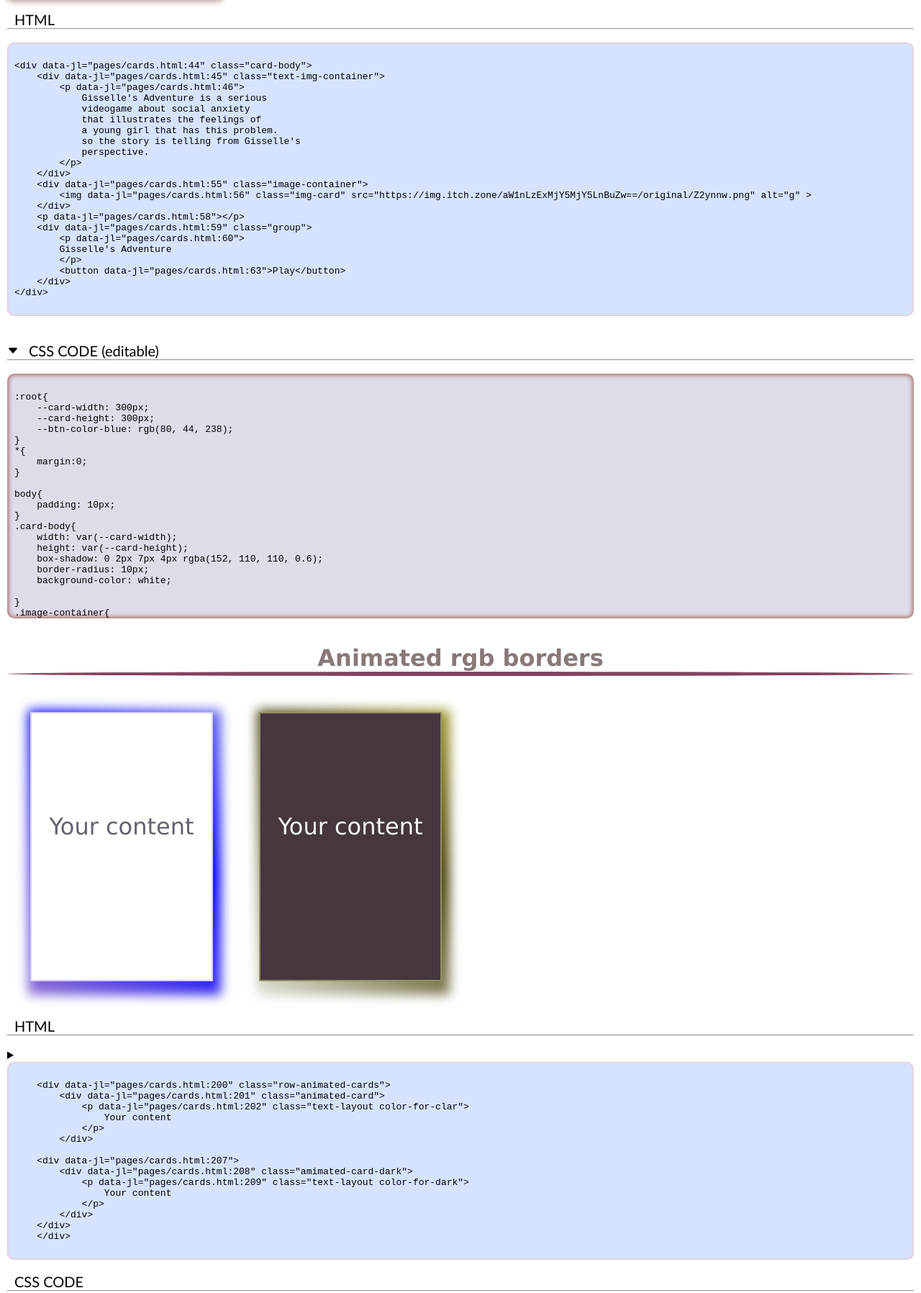
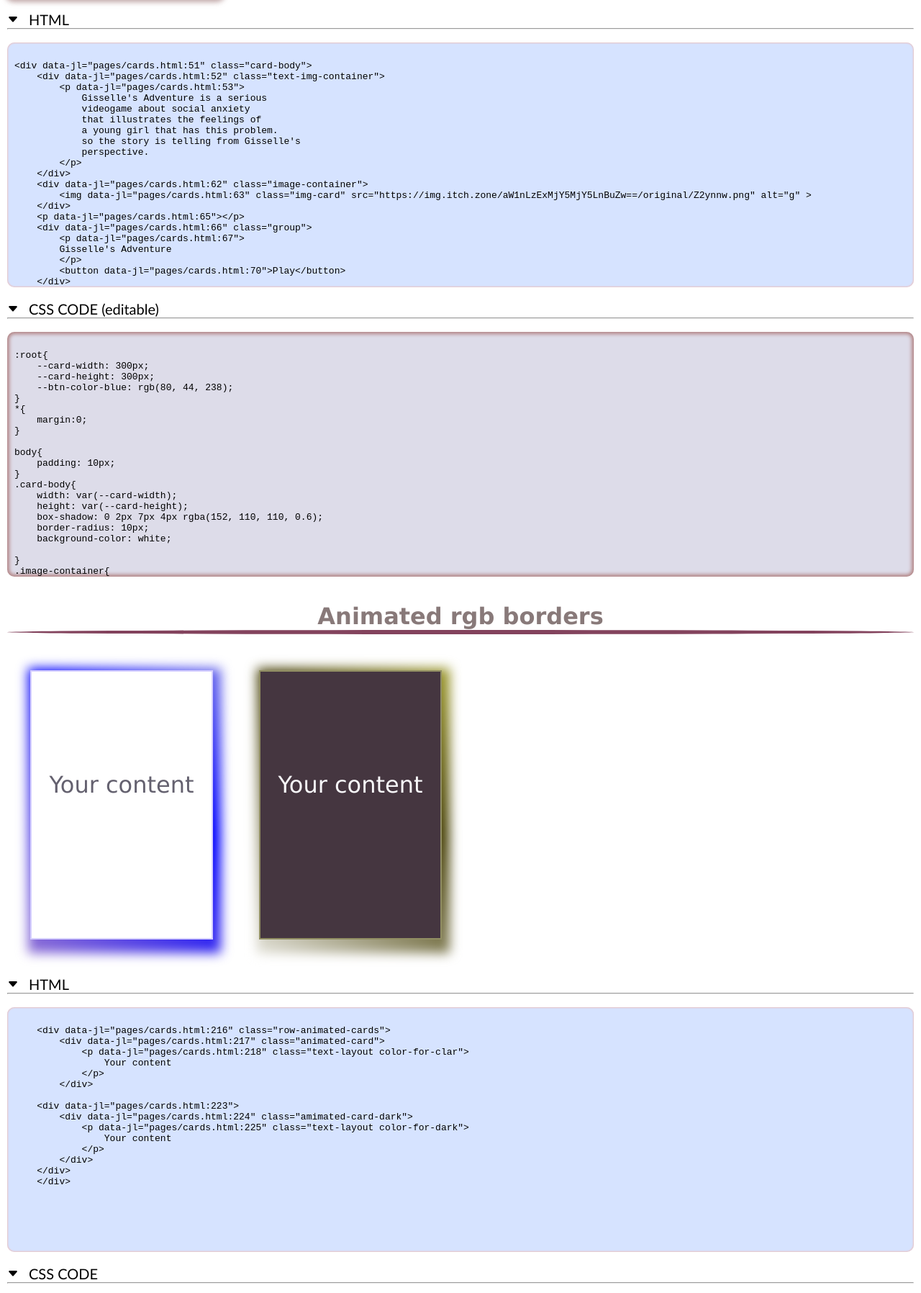
Before and after one commit to serchonodera117/copyWeb, a plain HTML site: page pages/cards.html in a window 1280 px wide. Shown: the part 375-2171 px from the top of the page at 72% size. Drawn offline with Linux system fonts and the light colour scheme.

Commit message:
standarization of the funcitonality to hide or show elements of edition code

```diff
--- a/pages/cards.css
+++ b/pages/cards.css
@@ -43,6 +43,8 @@
 }
 .html-editor{
     transition: 0.3s ease-in;
+    overflow-y: scroll;
+    height: var(--editors-height);
     background-color: var(--color-html);
     padding: 10px;
     border-radius: 10px;
@@ -60,7 +62,8 @@
     display: none;
 }
 /*Buttoms to show and hide containers----------------------------------------------------*/
-.group-editors:has(input[type="checkbox"]:checked) .css-editor{
+.group-editors:has(input[type="checkbox"]:checked) .css-editor,
+.group-editors:has(input[type="checkbox"]:checked) .html-editor{
     opacity: 0;
     visibility: hidden;
     height: 0;
--- a/pages/cards.html
+++ b/pages/cards.html
@@ -35,9 +35,16 @@
             </div>
         </div>
         <br>
-
-
-        <spam class="text">HTML</spam>
+        <div class="group-editors">
+            <div class="title-group">
+                <label for="frist-html-xmp" >
+                    <svg class="icon-editable" xmlns="http://www.w3.org/2000/svg" width="16" height="16" fill="currentColor" class="bi bi-caret-down-fill" viewBox="0 0 16 16">
+                        <path d="M7.247 11.14 2.451 5.658C1.885 5.013 2.345 4 3.204 4h9.592a1 1 0 0 1 .753 1.659l-4.796 5.48a1 1 0 0 1-1.506 0z"/>
+                    </svg>
+                </label>
+                <input id="frist-html-xmp" class="hiden-checkbox" type="checkbox">
+                <spam class="text">HTML</spam>
+            </div>
         <hr>
         <br>
          <xmp class="html-editor" contenteditable style="display: block;">
@@ -64,8 +71,9 @@
     </div>
 </div>
             </xmp>
+        </div>
+
          <br>
-        <br>
 
         <div class="group-editors">
         <div class="title-group">
@@ -73,6 +81,7 @@
                 <svg class="icon-editable" xmlns="http://www.w3.org/2000/svg" width="16" height="16" fill="currentColor" class="bi bi-caret-down-fill" viewBox="0 0 16 16">
                     <path d="M7.247 11.14 2.451 5.658C1.885 5.013 2.345 4 3.204 4h9.592a1 1 0 0 1 .753 1.659l-4.796 5.48a1 1 0 0 1-1.506 0z"/>
                   </svg>
+            </label>
             <input id="frist-css-xmp" class="hiden-checkbox" type="checkbox">
             <spam class="text">CSS CODE (editable)</spam>
         </div>
@@ -191,11 +200,18 @@ body{
         </div>
 
         <br>
-        <spam class="text">HTML</spam>
+        <div class="group-editors">
+            <div class="title-group">
+                <label for="second-html-xmp" >
+                    <svg class="icon-editable" xmlns="http://www.w3.org/2000/svg" width="16" height="16" fill="currentColor" class="bi bi-caret-down-fill" viewBox="0 0 16 16">
+                        <path d="M7.247 11.14 2.451 5.658C1.885 5.013 2.345 4 3.204 4h9.592a1 1 0 0 1 .753 1.659l-4.796 5.48a1 1 0 0 1-1.506 0z"/>
+                      </svg>
+                </label>
+                <input id="second-html-xmp" class="hiden-checkbox" type="checkbox">
+                <spam class="text">HTML</spam>
+            </div>
         <hr>
         <br>
-        <details>
-            <summary>
             <xmp class="html-editor" contenteditable>
     <div class="row-animated-cards">
         <div class="animated-card">
@@ -213,11 +229,21 @@ body{
     </div>
     </div>
             </xmp>
-        </summary>
-        </details>
+        </div>
+
 
         <br>
-        <spam class="text">CSS CODE</spam>
+
+        <div class="group-editors">
+            <div class="title-group">
+                    <label for="second-css-xmp">
+                        <svg class="icon-editable" xmlns="http://www.w3.org/2000/svg" width="16" height="16" fill="currentColor" class="bi bi-caret-down-fill" viewBox="0 0 16 16">
+                            <path d="M7.247 11.14 2.451 5.658C1.885 5.013 2.345 4 3.204 4h9.592a1 1 0 0 1 .753 1.659l-4.796 5.48a1 1 0 0 1-1.506 0z"/>
+                        </svg>
+                    </label>
+                    <input id="second-css-xmp" class="hiden-checkbox" type="checkbox">
+                <spam class="text">CSS CODE</spam>
+            </div>
         <hr>
         <br>
         <xmp  class="css-editor" contenteditable>
@@ -304,6 +330,7 @@ body{
     }
 }
         </xmp>
+        </div>
     </div>
 
 </body>
```
